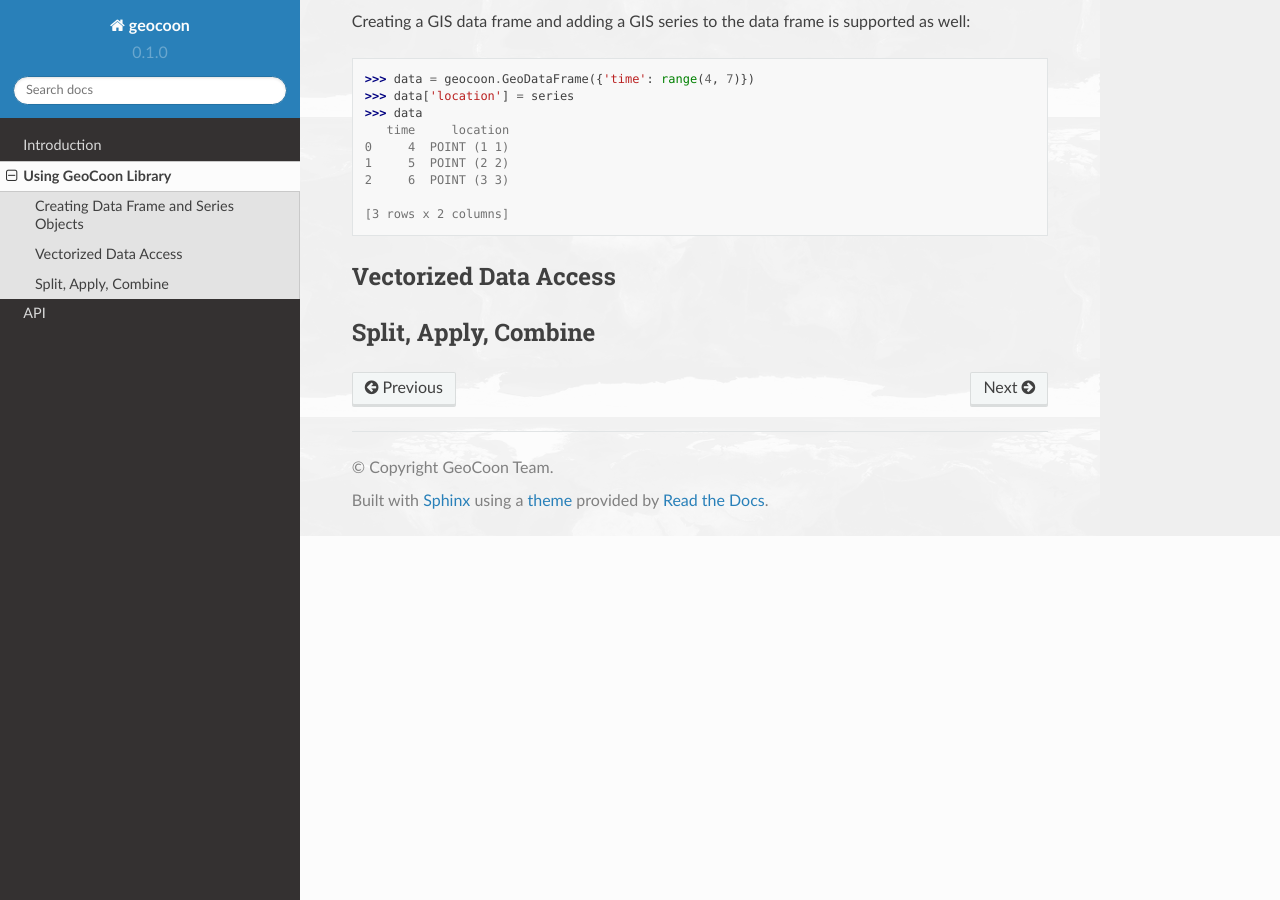
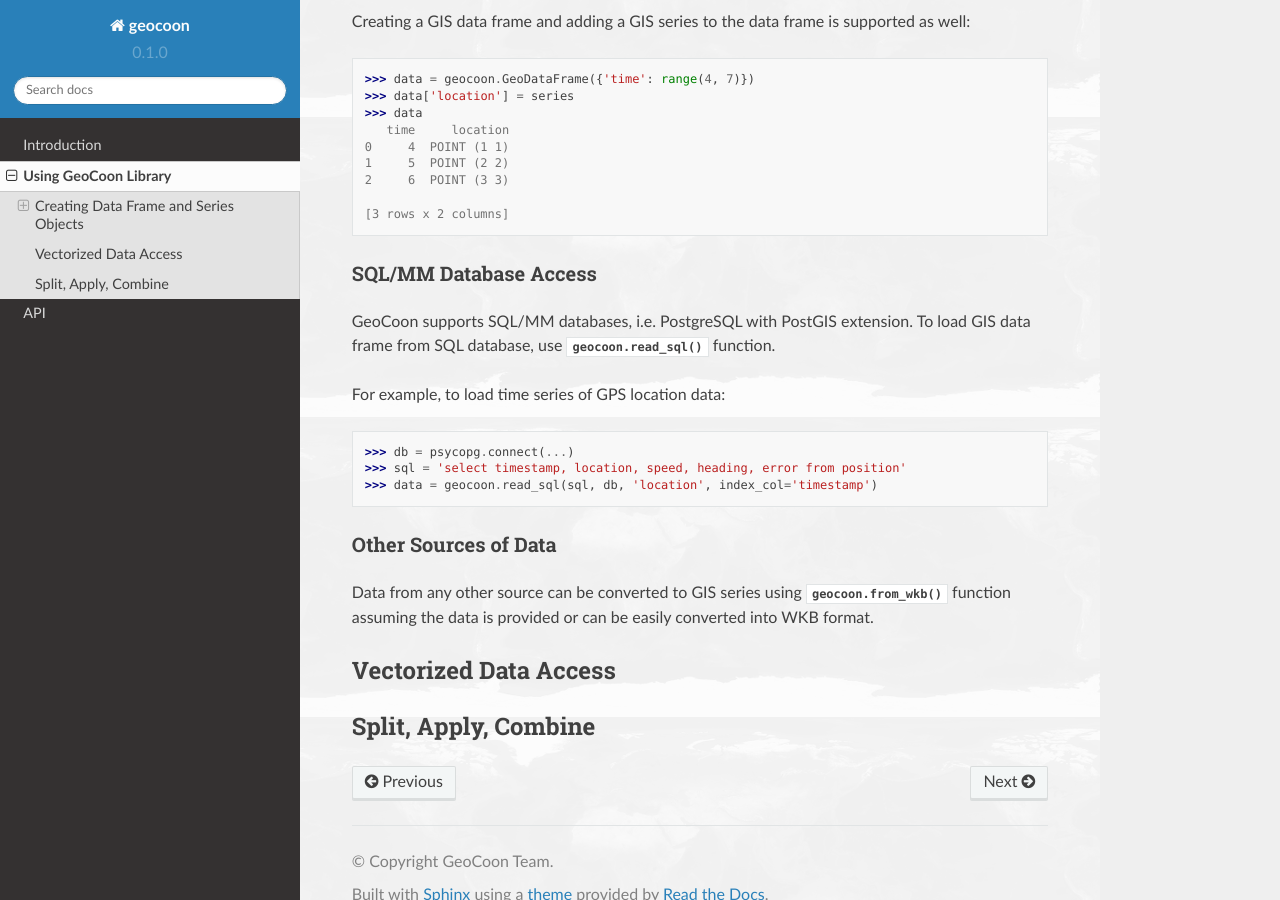
Before and after one commit to wrobell/geocoon, a Sphinx documentation site: the page built from doc/usage.rst, in a window 1280 px wide and 900 px high, scrolled down 1083 px. Built offline with Sphinx 7.4.7 and the Read the Docs theme 2.0.0, drawn with Linux system fonts in a browser that asks for light colours.

Commit message:
- added subsections about SQL/MM databases access and other sources of data

```diff
--- a/doc/usage.rst
+++ b/doc/usage.rst
@@ -60,6 +60,24 @@
     [3 rows x 2 columns]
 
 
+SQL/MM Database Access
+~~~~~~~~~~~~~~~~~~~~~~
+GeoCoon supports SQL/MM databases, i.e. PostgreSQL with PostGIS extension.
+To load GIS data frame from SQL database, use :py:func:`geocoon.read_sql`
+function.
+
+For example, to load time series of GPS location data::
+
+    >>> db = psycopg.connect(...) # doctest: +SKIP
+    >>> sql = 'select timestamp, location, speed, heading, error from position' # doctest: +SKIP
+    >>> data = geocoon.read_sql(sql, db, 'location', index_col='timestamp') # doctest: +SKIP
+
+Other Sources of Data
+~~~~~~~~~~~~~~~~~~~~~
+Data from any other source can be converted to GIS series using
+:py:func:`geocoon.from_wkb` function assuming the data is provided or can
+be easily converted into WKB format.
+
 Vectorized Data Access
 ----------------------
 
```
